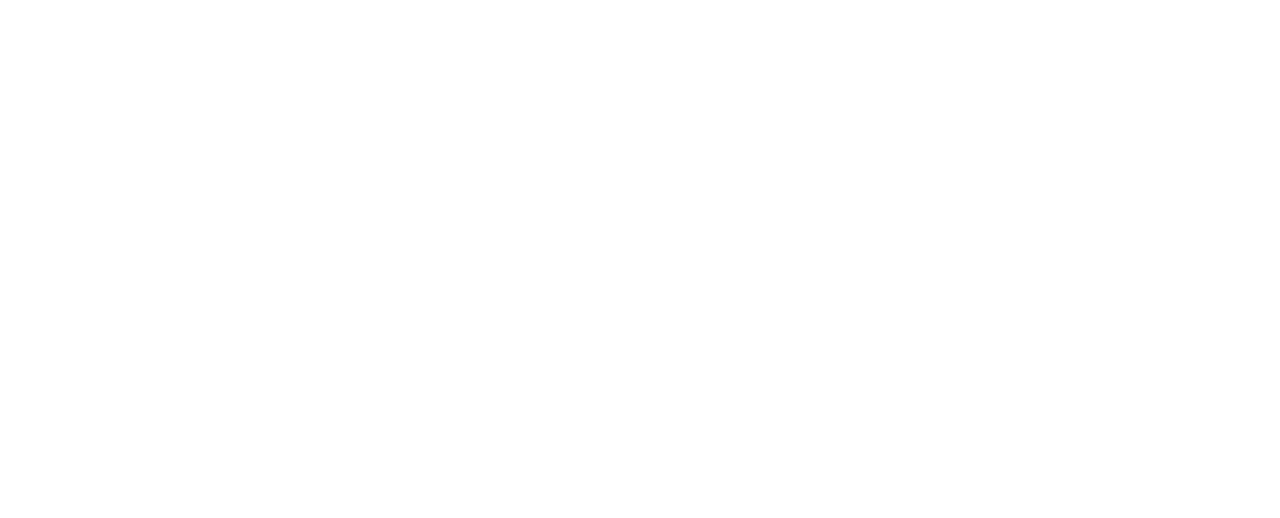
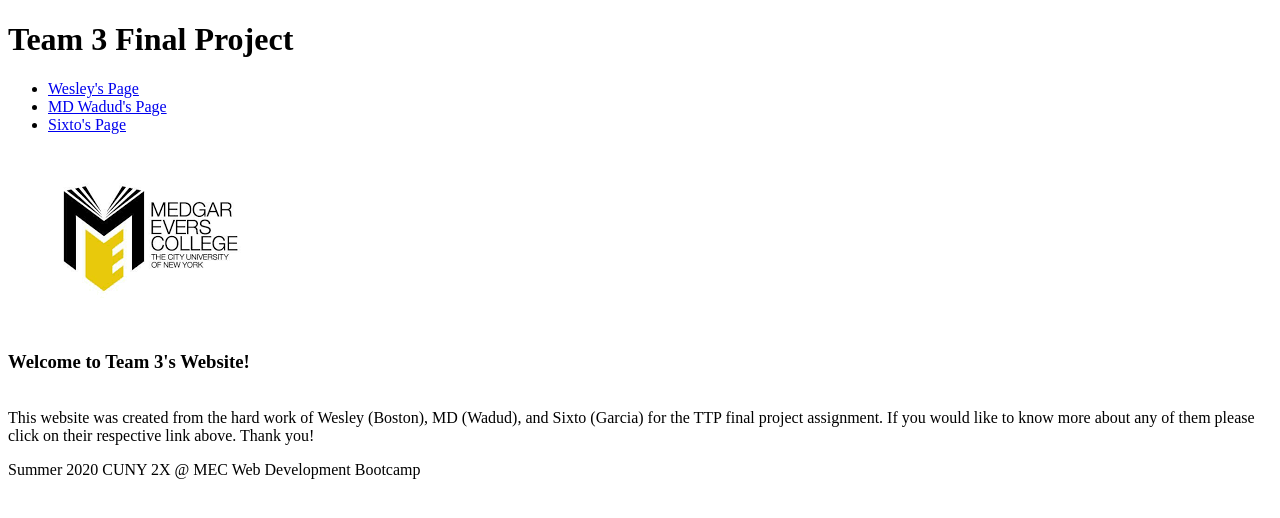
Before and after one commit to smg-73/final-project, a plain HTML site: page index.html in a window 1280 px wide. Drawn offline with Linux system fonts and the light colour scheme.

Commit message:
Adds basic content to index.html file

```diff
--- a/index.html
+++ b/index.html
@@ -3,10 +3,44 @@
   <head>
     <meta charset="UTF-8" />
     <meta name="viewport" content="width=device-width, initial-scale=1.0" />
-    <title>Document</title>
+    <title>Team 3 Final Project</title>
     <link rel="stylesheet" href="style.css" />
   </head>
   <body>
+    <div class="container">
+      <div class="header">
+        <header class="homeHeader">
+          <h1>Team 3 Final Project</h1>
+        </header>
+        <nav>
+          <ul>
+            <li><a href="wesley.html">Wesley's Page</a></li>
+            <li><a href="mdwadud.html">MD Wadud's Page</a></li>
+            <li><a href="sixto.html">Sixto's Page</a></li>
+          </ul>
+        </nav>
+      </div>
+
+      <div class="info">
+        <!-- insert some image maybe? -->
+        <img
+          src="/images/mecLogoWhite.png"
+          alt="MEC logo with black background"
+        />
+
+        <p class="infoParagraph">
+          <h3 class="infoWelcome">Welcome to Team 3's Website!</h3> <br />
+          This website was created from the hard work of Wesley (Boston), MD
+          (Wadud), and Sixto (Garcia) for the TTP final project assignment. If
+          you would like to know more about any of them please click on their
+          respective link above. Thank you!
+        </p>
+      </div>
+
+      <footer class="homeFooter">
+        Summer 2020 CUNY 2X @ MEC Web Development Bootcamp
+      </footer>
+    </div>
     <script src="main.js"></script>
   </body>
 </html>
```
Also changed, not shown: images/mecLogoWhite.png (added), 1 other file.
